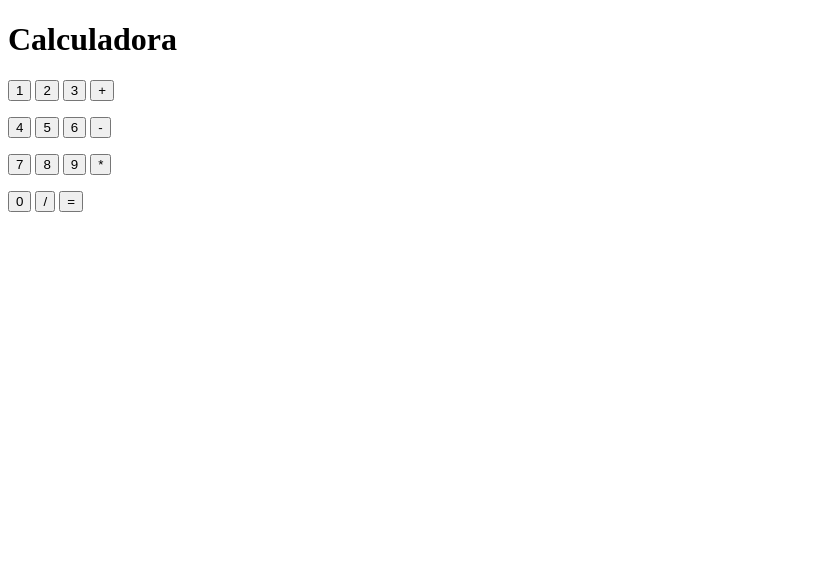
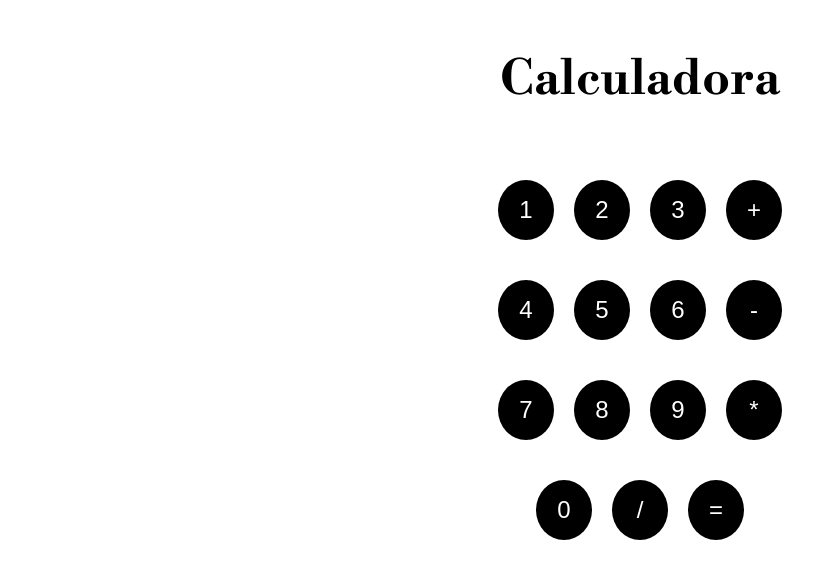
Before and after one commit to Breno-BragaP/Calculadora, a plain HTML site: page index.html in a window 1280 px wide. Shown: the whole page, without its empty margins (0-837 px from the left). Drawn offline with nearby package versions, Linux system fonts and the light colour scheme.

Commit message:
Adicionando um pouco de CSS

```diff
--- a/index.html
+++ b/index.html
@@ -3,10 +3,18 @@
   <head>
     <meta charset="UTF-8" />
     <meta name="viewport" content="width=device-width, initial-scale=1.0" />
+    <link rel="stylesheet" href="./styles/styles.css" />
+    <link rel="preconnect" href="https://fonts.googleapis.com" />
+    <link rel="preconnect" href="https://fonts.gstatic.com" crossorigin />
+    <link
+      href="https://fonts.googleapis.com/css2?family=Libre+Bodoni:ital,wght@0,400..700;1,400..700&display=swap"
+      rel="stylesheet"
+    />
     <title>Calculadora versão 1.00</title>
   </head>
   <body>
-    <h1>Calculadora</h1>
+    <h1 class="title">Calculadora</h1>
+    <div class="container first row">
       <p>
         <button
           onclick="
@@ -37,6 +45,8 @@
           +
         </button>
       </p>
+    </div>
+    <div class="container second row">
       <p>
         <button
           onclick="
@@ -67,6 +77,8 @@
           -
         </button>
       </p>
+    </div>
+    <div class="container third row">
       <p>
         <button
           onclick="
@@ -97,6 +109,8 @@
           *
         </button>
       </p>
+    </div>
+    <div class="container last row">
       <p>
         <button
           onclick="
@@ -120,6 +134,7 @@
           =
         </button>
       </p>
+    </div>
   </body>
   <script>
     let calculation = "";
--- /dev/null
+++ b/styles/styles.css
@@ -0,0 +1,37 @@
+* {
+  margin: 0;
+  padding: 0;
+  box-sizing: border-box;
+}
+
+.title {
+  display: flex;
+  justify-content: center;
+  align-items: center;
+  font-family: "Libre Bodoni", serif;
+  font-size: 3em;
+  margin-top: 50px;
+  margin-bottom: 50px;
+}
+
+.container {
+  display: flex;
+  justify-content: center;
+  align-items: center;
+}
+
+.row {
+  height: 100px;
+}
+
+button {
+  background-color: black;
+  color: white;
+  border: none;
+  border-radius: 50%;
+  font-size: 1.5rem;
+  padding: 1rem;
+  margin: 0.5rem;
+  width: 3.5rem;
+  cursor: pointer;
+}
```
Lines whose indentation alone changed are shown as unchanged.
